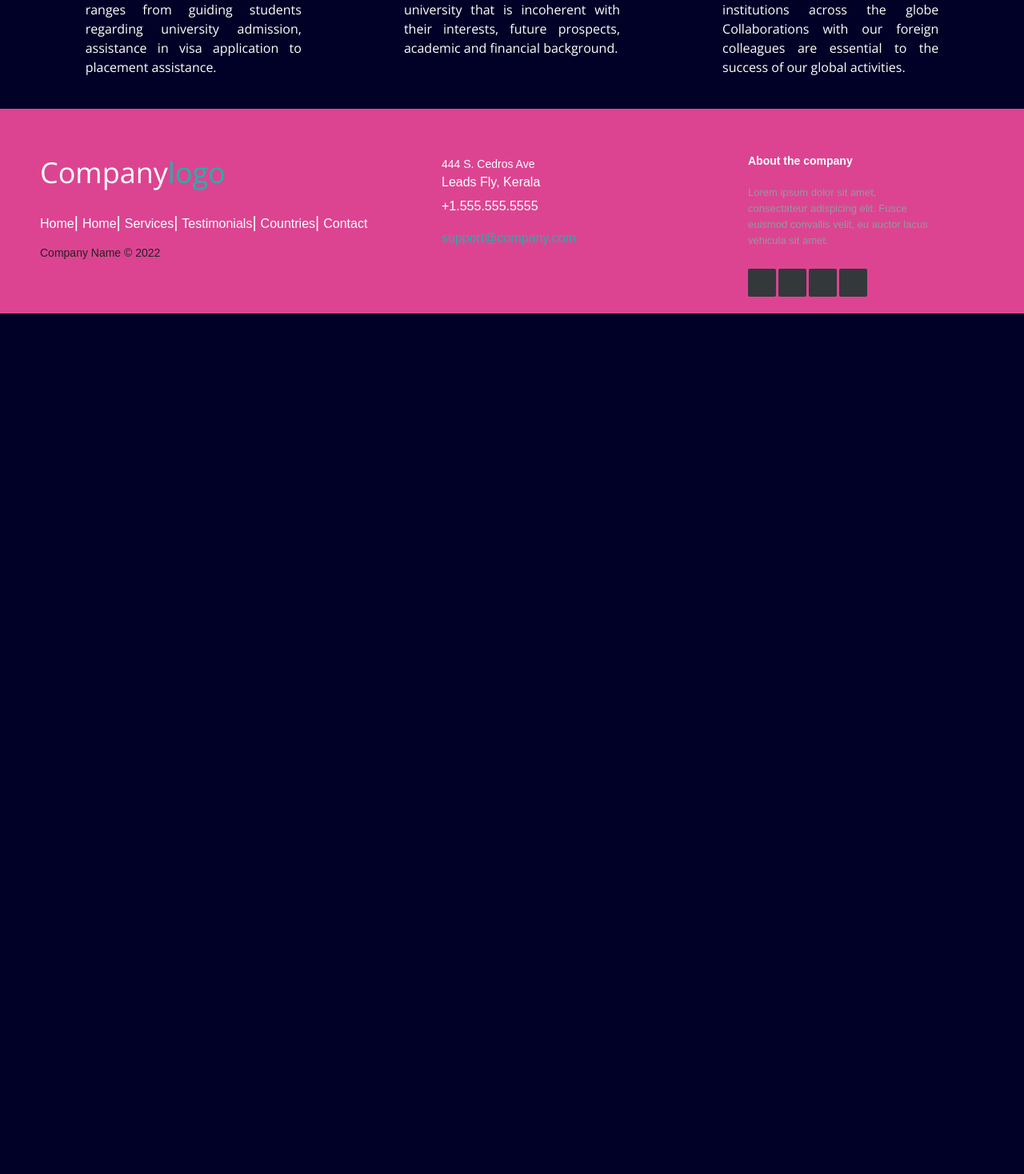
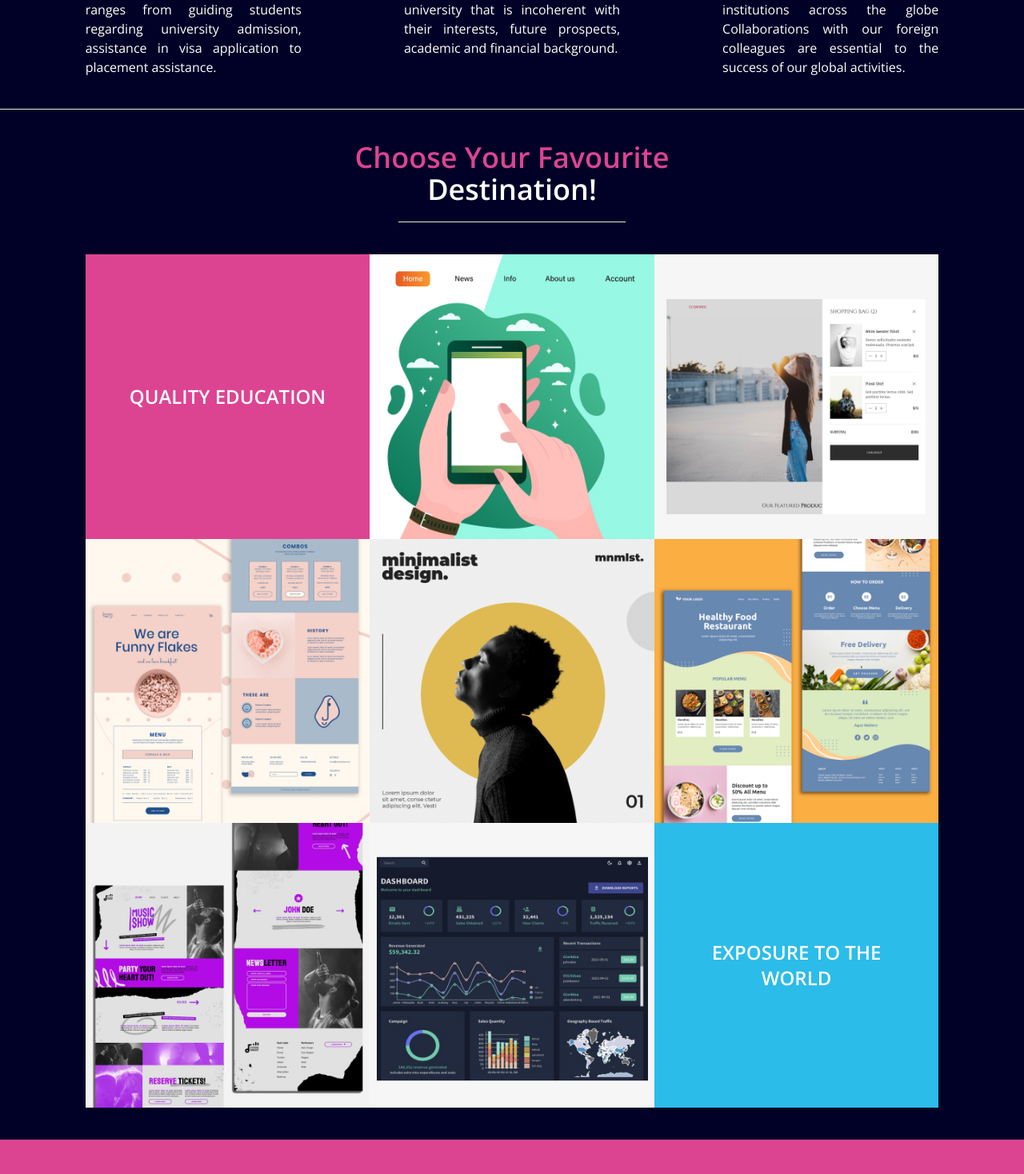
Before and after one commit to leadsfly/leadsfly, a Next.js app: page / in a window 1280 px wide. Shown: the part 1342-2810 px from the top of the page at 80% size. Before the commit the page ends 1734 px from the top, so only its background shows below. Built offline with nearby package versions, Linux system fonts and the light colour scheme.

Commit message:
02 Done skill

```diff
--- a/pages/index.tsx
+++ b/pages/index.tsx
@@ -46,8 +46,6 @@ export default function Home() {
             <MySkills />
           </motion.div>
         </div>
-        {/*
-
         <LineGradient />
         <div className="w-5/6 mx-auto">
           <motion.div
@@ -58,6 +56,9 @@ export default function Home() {
             <Projects />
           </motion.div>
         </div>
+        {/*
+
+
         <LineGradient />
         <div className="w-5/6 mx-auto md:h-full">
           <motion.div
--- a/scenes/Projects.tsx
+++ b/scenes/Projects.tsx
@@ -42,7 +42,7 @@ const Project = ({ title }: any) => {
 
 function Projects({ title }: any) {
   return (
-    <section id="countries" className="pt-36 pb-36">
+    <section id="countries" className="pt-10 pb-10">
       {/* HEADINGS */}
       <motion.div
         className="md:w-2/5 mx-auto text-center"
@@ -55,20 +55,15 @@ function Projects({ title }: any) {
           visible: { opacity: 1, y: 0 },
         }}
       >
-        <div>
+        <div className="pb-10">
           <p className="font-playfair font-semibold text-4xl">
-            <span className="text-red">Choose Your </span>
-            Favourite Destination
+            <span className="text-red">Choose Your Favourite </span>
+            Destination!
           </p>
           <div className="flex justify-center mt-5">
             <LineGradient width="w-2/3" />
           </div>
         </div>
-        <p className="mt-10 mb-10">
-          Aliquam, amet dui feugiat facilisi dui. Aliquam aliquet integer ut
-          fames odio in at. At magna ornare dictum lectus. Purus massa morbi
-          purus nec eget eleifend ut elit.
-        </p>
       </motion.div>
 
       {/* PROJECTS */}
@@ -85,7 +80,7 @@ function Projects({ title }: any) {
             className="flex justify-center text-center items-center p-10 bg-red
               max-w-[400px] max-h-[400px] text-2xl font-playfair font-semibold"
           >
-            BEAUTIFUL USER INTERFACES
+            QUALITY EDUCATION
           </div>
           <Project title="Project 1" />
           <Project title="Project 2" />
@@ -102,7 +97,7 @@ function Projects({ title }: any) {
             className="flex justify-center text-center items-center p-10 bg-blue
               max-w-[400px] max-h-[400px] text-2xl font-playfair font-semibold"
           >
-            SMOOTH USER EXPERIENCE
+            EXPOSURE TO THE WORLD
           </div>
         </motion.div>
       </div>
```
